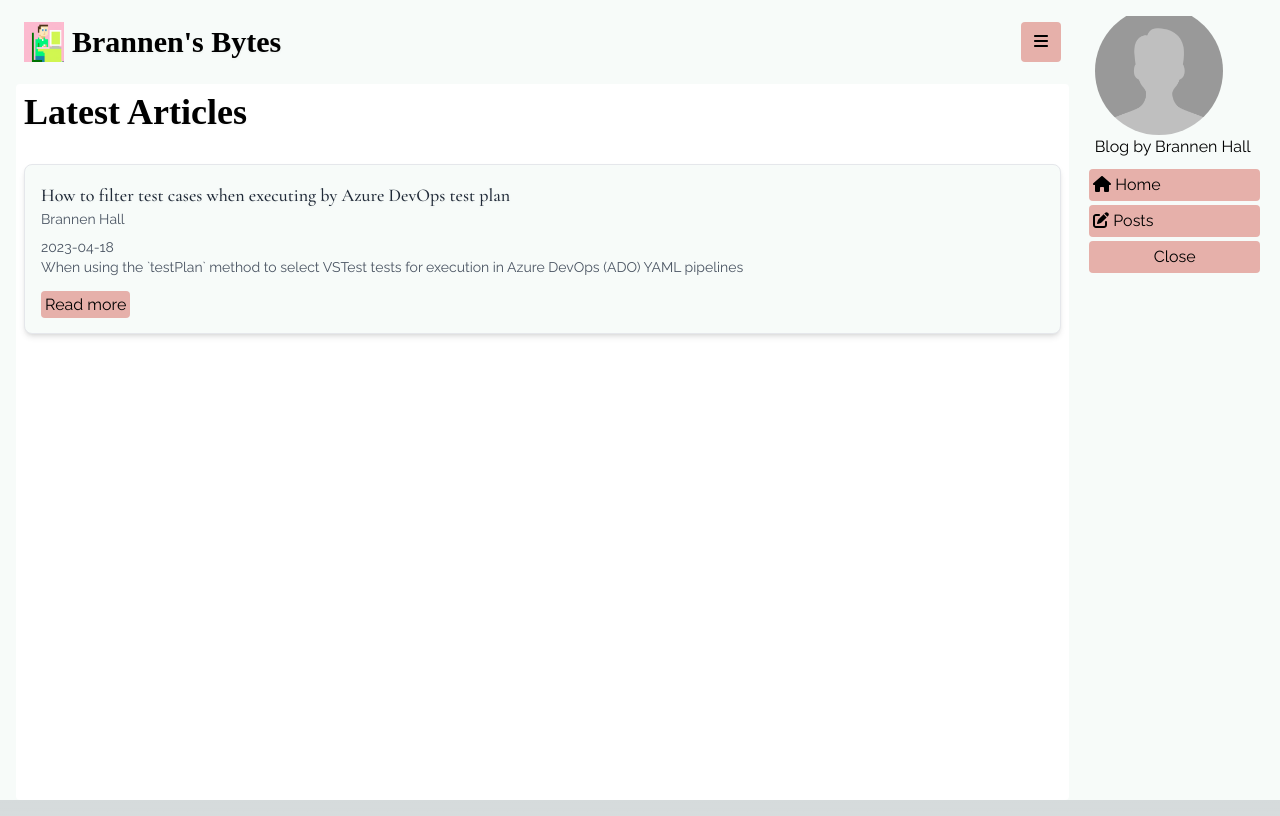
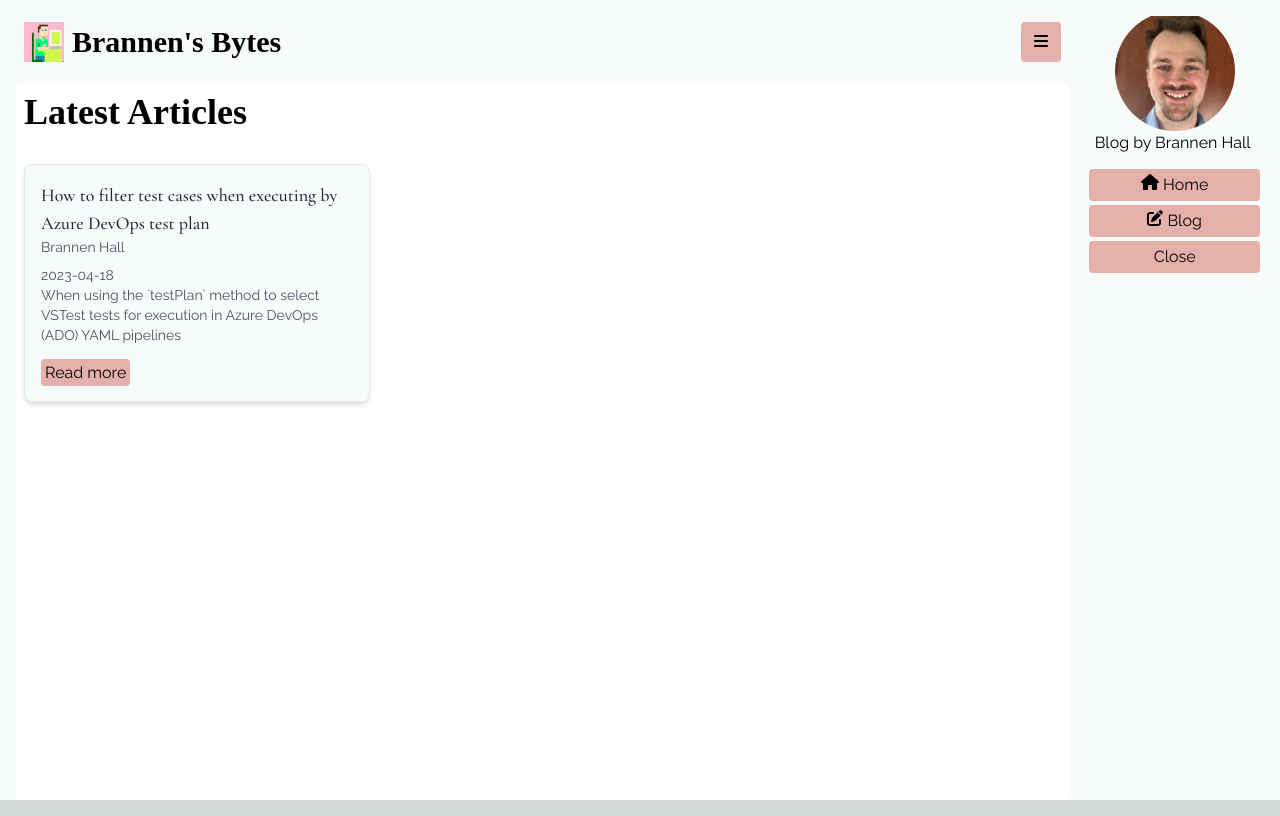
Before and after one commit to BrannenGH/blog, a Next.js app: page / in a window 1280 px wide. Both pictures are taken after a click on the button 1252 px from the left and 42 px from the top of the page. Built offline with nearby package versions, Linux system fonts and the light colour scheme; a web font is replaced by a local one.

Commit message:
Add custom picture and fix up spacing

```diff
--- a/components/article/article-tile.tsx
+++ b/components/article/article-tile.tsx
@@ -34,7 +34,9 @@ export const ArticleTile = ({
         </TextHeader>
         <Text className="text-sm text-gray-600 mb-2">{article.author}</Text>
         <Text className="text-sm text-gray-600">{article.date}</Text>
-        <Text className="text-sm text-gray-600 mb-4">{article.contentPreview}</Text>
+        <Text className="text-sm text-gray-600 mb-4">
+          {article.contentPreview}
+        </Text>
         <Button
           component={(props: any) => (
             <ArticleLink {...props} article={article} />
--- a/components/common/icon-link.tsx
+++ b/components/common/icon-link.tsx
@@ -23,7 +23,7 @@ export const IconLink = ({
   label: string;
 } & Parameters<typeof Link>[0]) => {
   return (
-    <Link {...props} href={href} className={`text-start ${className ?? ""}`}>
+    <Link {...props} href={href} className={`flex flex-row items-baseline justify-center ${className ?? ""}`}>
       <FontAwesomeIcon icon={icon} className="mr-1" />
       <span>{label}</span>
     </Link>
--- a/components/common/index.ts
+++ b/components/common/index.ts
@@ -3,3 +3,4 @@ export * from "./drawer";
 export * from "./text-header";
 export * from "./icon-link";
 export * from "./text";
+export * from "./link";
--- /dev/null
+++ b/components/common/link.tsx
@@ -0,0 +1,11 @@
+import NextLink from "next/link";
+
+export const Link = ({
+  className,
+  ...props
+}: Parameters<typeof NextLink>[0]) => (
+  <NextLink
+    {...props}
+    className={`hover:text-soft-pink-600 ${className ?? ""}`}
+  />
+);
--- a/components/common/text-header.tsx
+++ b/components/common/text-header.tsx
@@ -10,7 +10,7 @@ export const TextHeader = ({
 
   return (
     <Component
-      className={`text-grey-600 hover:text-soft-pink-600 drop-shadow-sm font-heading ${className}`}
+      className={`text-grey-600 drop-shadow-sm font-heading ${className}`}
       {...props}
     />
   );
--- a/layout/page-wrapper/page-wrapper.tsx
+++ b/layout/page-wrapper/page-wrapper.tsx
@@ -3,9 +3,9 @@ import { Sidebar } from "..";
 import { useMediaQuery } from "react-responsive";
 import { FontAwesomeIcon } from "@fortawesome/react-fontawesome";
 import { faBars } from "@fortawesome/free-solid-svg-icons";
-import { Button, TextHeader, Drawer } from "@/components";
+import { Button, TextHeader, Drawer, Link } from "@/components";
 import logo from "@/public/logo.png";
-import Image from 'next/image';
+import Image from "next/image";
 
 /**
  * PageWrapper is a layout component that wraps the main content of the page.
@@ -27,9 +27,11 @@ export const PageWrapper = ({ children }: { children: React.ReactNode }) => {
         <header className="flex flex-row justify-between w-full">
           <div className="flex flex-row items-center">
             <Image src={logo} alt="logo" className="w-10 h-10 m-2" />
-            <TextHeader className="flex-auto text-2xl md:text-3xl font-bold my-6">
-              Brannen's Bytes
-            </TextHeader>
+            <Link href="/">
+              <TextHeader className="flex-auto text-2xl md:text-3xl font-bold my-6">
+                Brannen's Bytes
+              </TextHeader>
+            </Link>
           </div>
           <div className="flex fex-row justify-center items-center">
             <Button
@@ -42,7 +44,9 @@ export const PageWrapper = ({ children }: { children: React.ReactNode }) => {
             </Button>
           </div>
         </header>
-        <main className="bg-white p-2 h-full rounded">{children}</main>
+        <main className="bg-white p-2 h-full rounded overflow-hidden">
+          {children}
+        </main>
       </div>
       <Drawer
         hide={!showNav}
--- a/layout/sidebar/sidebar.tsx
+++ b/layout/sidebar/sidebar.tsx
@@ -1,6 +1,6 @@
 import { faHouse, faPenToSquare } from "@fortawesome/free-solid-svg-icons";
 import Image from "next/image";
-import userImage from "@/public/user.jpg";
+import userImage from "@/public/user.png";
 import { Button, IconLink } from "@/components";
 
 /**
@@ -19,6 +19,12 @@ export const Sidebar = ({
   React.HTMLAttributes<HTMLDivElement>,
   HTMLDivElement
 > & { onClose?: () => void }) => {
+
+  const navigationItems = [
+    { icon: faHouse, label: "Home", href: "/" },
+    { icon: faPenToSquare, label: "Blog", href: "/blog" }
+  ];
+
   return (
     <div
       {...props}
@@ -26,32 +32,27 @@ export const Sidebar = ({
         className ?? ""
       }`}
     >
-      <div className="flex flex-col content-center justify-center h-1/6">
+      <div className="flex flex-col items-center justify-center h-1/6">
         <Image
           src={userImage}
           alt="user"
-          className="rounded-full w-32 h-32 object-cover h-12 w-12"
+          className="rounded-full object-cover"
+          width={120}
+          height={120}
+          sizes="(min-width: 1024px) 120px, (min-width: 768px) 128px, (min-width: 640px) 96px, 64px"
         />
         <span className="mr-1">Blog by Brannen Hall</span>
       </div>
       <nav className="flex flex-col mt-5 space-y-1 w-full">
-        <Button
-          className="w-full"
-          component={(props: any) => (
-            <IconLink {...props} icon={faHouse} label="Home" href="/" />
-          )}
-        />
-        <Button
-          className="w-full"
-          component={(props: any) => (
-            <IconLink
-              {...props}
-              icon={faPenToSquare}
-              label="Posts"
-              href="/post/"
-            />
-          )}
-        />
+        {navigationItems.map(({href, icon, label}, i) => (
+          <Button
+            key={i}
+            className="w-full"
+            component={({className, ...props}: any) => (
+              <IconLink {...props} className={`${className} text-center`} icon={icon} label={label} href={href}/>
+            )}
+          />
+        ))}
         {onClose ? <Button onClick={onClose}>Close</Button> : null}
       </nav>
     </div>
--- a/pages/index.tsx
+++ b/pages/index.tsx
@@ -16,9 +16,15 @@ const Home = ({ articles }: { articles: Article[] }) => {
       <TextHeader className="text-4xl font-bold mb-8 mb-6">
         Latest Articles
       </TextHeader>
-      {articles.map((article, i) => (
-        <ArticleTile className="bg-mint-green-100" article={article} key={i} />
-      ))}
+      <div className="flex flex-col flex-wrap">
+        {articles.map((article, i) => (
+          <ArticleTile
+            className="bg-mint-green-100 w-full md:w-1/3"
+            article={article}
+            key={i}
+          />
+        ))}
+      </div>
     </Fragment>
   );
 };
```
Also changed, not shown: components/common/text.tsx (+11 -4 lines), public/user.jpg (deleted), public/user.png (added).
